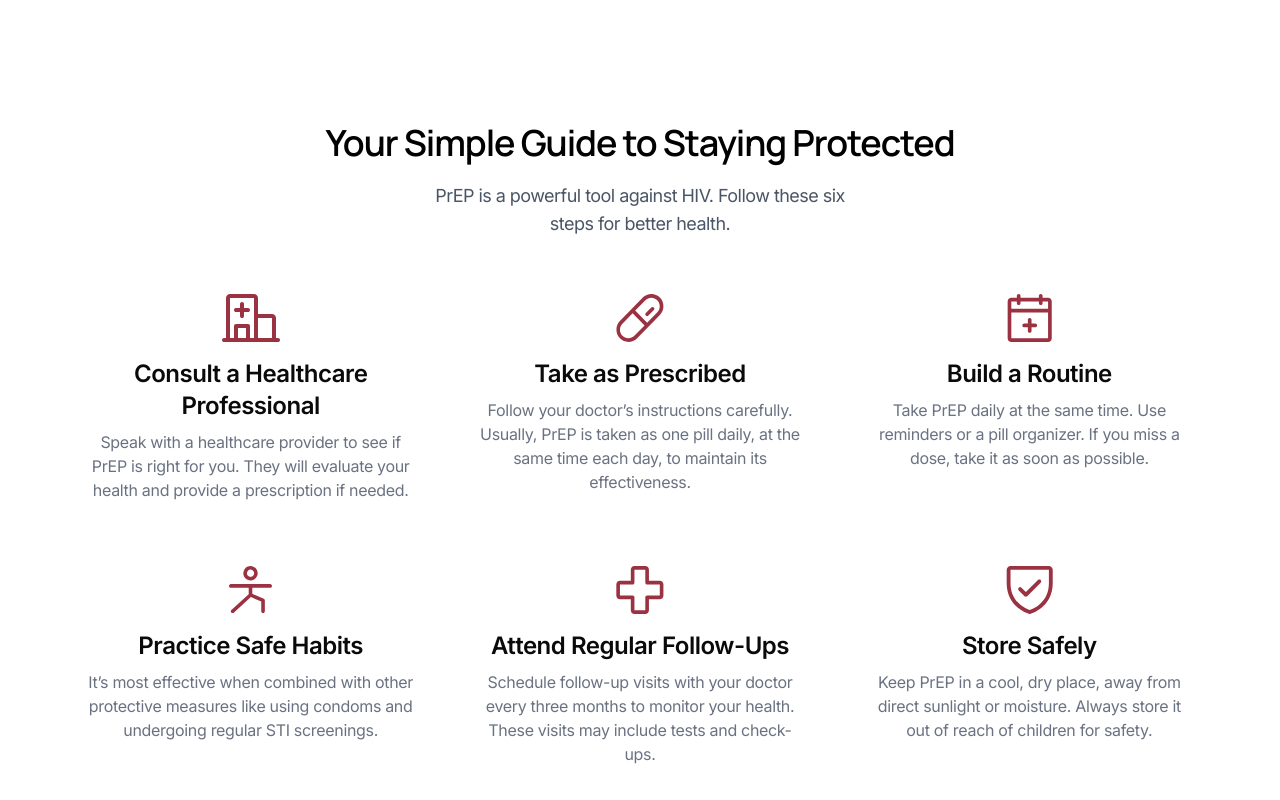
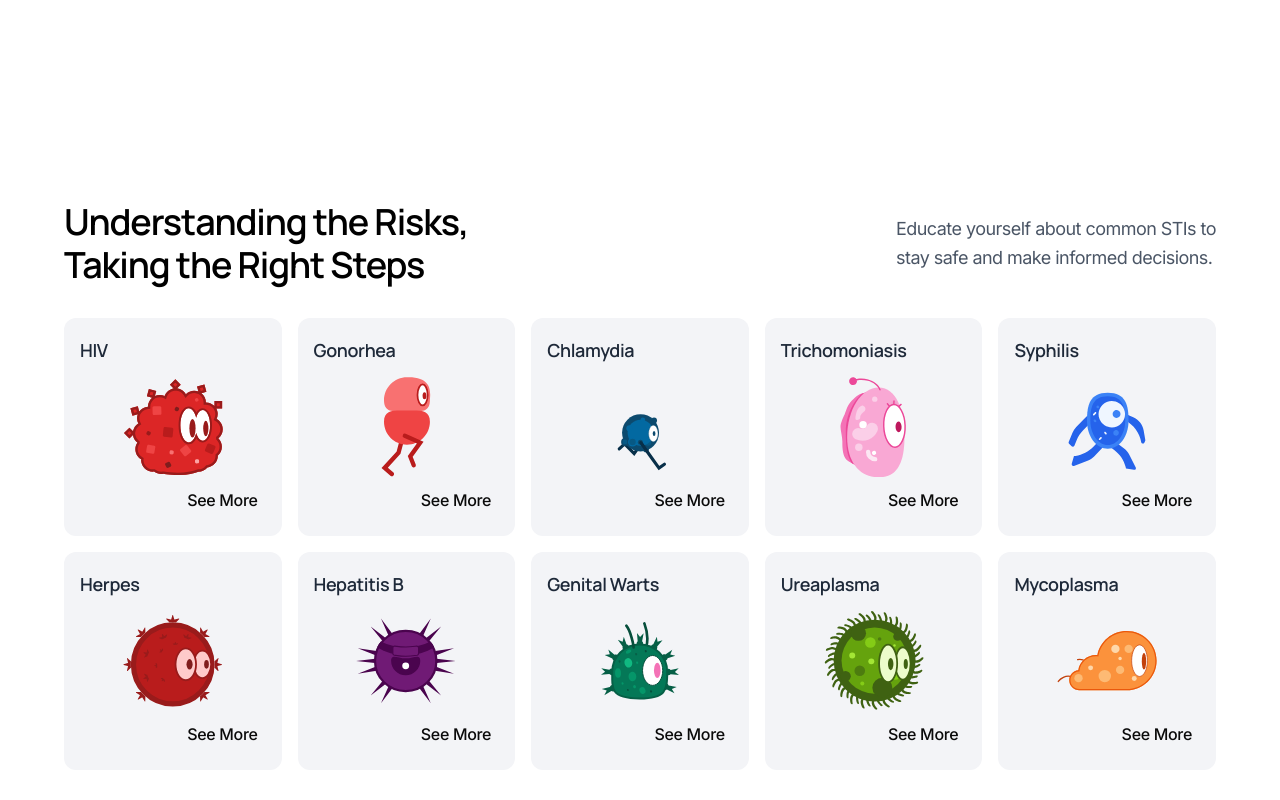
Before and after one commit to anamarisa/pharmacy-landing-page, a React (Vite) app: page / in a window 1280 px wide. Shown: the part 760-1560 px from the top of the page. Built offline with nearby package versions, Linux system fonts and the light colour scheme.

Commit message:
uncomment sti awareness

```diff
--- a/src/components/LandingPage.jsx
+++ b/src/components/LandingPage.jsx
@@ -27,7 +27,7 @@ export default function LandingPage() {
           privacyRef.current?.scrollIntoView({ behavior: "smooth" })
         }
       />
-      {/* <STIAwareness /> */}
+      <STIAwareness />
       <PrepGuide />
       <div ref={privacyRef}>
         <PrivacyAccordion />
```
